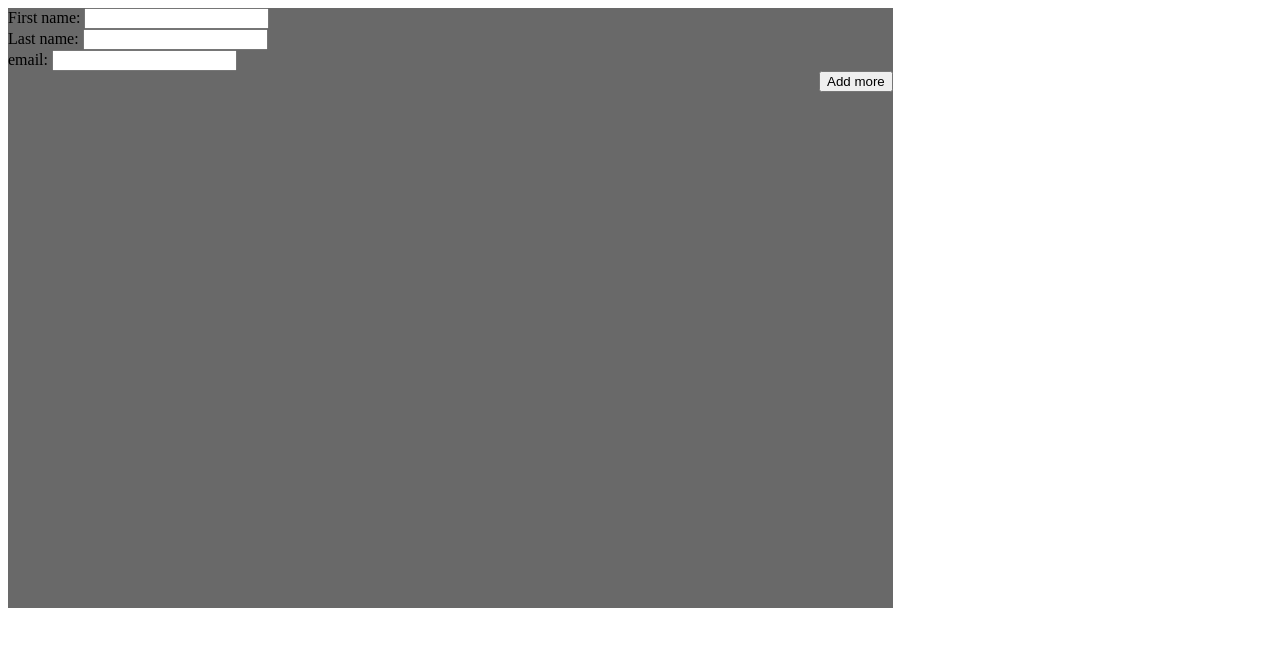
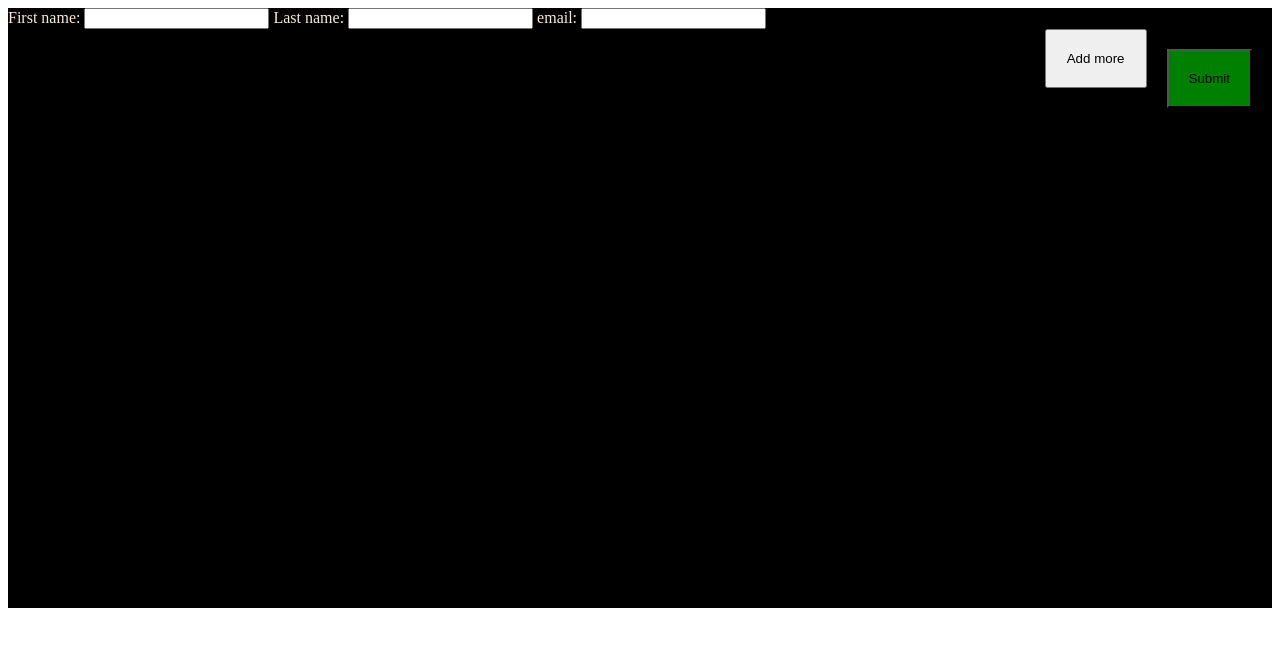
Before and after one commit to maurya20/myLearnings, a plain HTML site: page index.html in a window 1280 px wide. Drawn offline with Linux system fonts and the light colour scheme.

Commit message:
3 form fields iteration implemented.

```diff
--- a/css/main.css
+++ b/css/main.css
@@ -1,16 +1,21 @@
 #container {
-  width: 70%;
+  width: 100%;
   height: 600px;
-  background-color: dimgrey;
+  background-color: black;
+  color: antiquewhite;
 }
 
 
 .sub {
   background-color: green;
   float: right;
+  padding: 20px;
+  margin: 20px;
 
 }
 
 #myBtn {
   float: right;
+  padding: 20px;
+  margin-top: 0px;
 }
--- a/index.html
+++ b/index.html
@@ -8,19 +8,20 @@
 
     <title>Home</title>
 </head>
+
 <body>
     <div id="container">
         <form>
             <form>
                 <label for="fname">First name:</label>
-  <input type="text" id="fname" name="fname"><br>
+                <input type="text" id="fname" name="fname">
                 <label for="lname">Last name:</label>
-  <input type="text" id="lname" name="last name"><br>
+                <input type="text" id="lname" name="last name">
                 <label for="Emai">email:</label>
                 <input type="text" id="email" name="email"><br>
             </form>
+            <input class="sub" type="submit" value="Submit">
             <button id="myBtn"> Add more</button>
-
         </form>
         <p id="demo"></p>
 
--- a/js/main.js
+++ b/js/main.js
@@ -3,5 +3,5 @@ var x = document.getElementById("myBtn");
 x.addEventListener("click", myFunction);
 function myFunction() {
   var y = z.getElementsByTagName("form");
-  document.getElementById("demo").innerHTML += y[0].innerHTML;
+  document.getElementById("demo").innerHTML +=y[0].innerHTML;
 }
```
Lines whose indentation alone changed are shown as unchanged.
